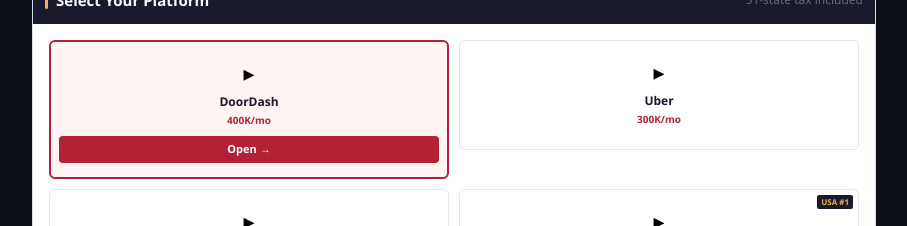
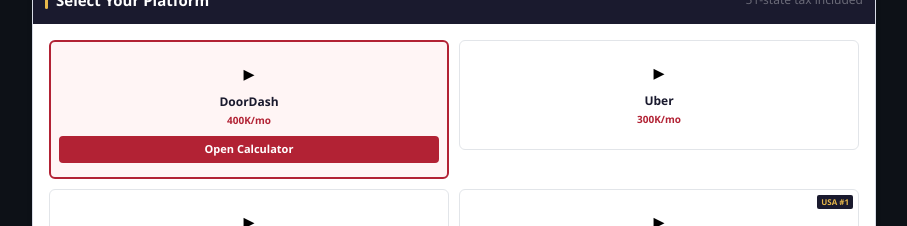
Before and after one commit to devqrcraft-ui/gigwisetax, a Next.js app: page / in a window 1280 px wide. Shown: the part 1540-1766 px from the top of the page, without its empty margins (24-931 px from the left). Built offline with nearby package versions, Linux system fonts and the light colour scheme.

Commit message:
hub: replace arrow symbols with Open Calculator buttons

```diff
--- a/app/home-client.tsx
+++ b/app/home-client.tsx
@@ -400,7 +400,7 @@ export default function HomeClient() {
                         <div style={{ fontSize: 22, marginBottom: 4 }}>{p.emoji}</div>
                         <div style={{ fontSize: 12, fontWeight: 700, color: '#1a1a2e', marginBottom: 2 }}>{p.name}</div>
                         <div style={{ fontSize: 10, color: '#B22234', fontWeight: 600, marginBottom: 8 }}>{p.searches}</div>
-                        <div className="plat-btn">Open →</div>
+                        <div className="plat-btn" style={{background:'#B22234',color:'#fff',fontSize:11,fontWeight:700,padding:'5px 10px',borderRadius:4,marginTop:4}}>Open Calculator</div>
                       </div>
                     </Link>
                   ))}
@@ -588,12 +588,13 @@ export default function HomeClient() {
               <a key={i} href={p.href} style={{background:'rgba(255,255,255,0.04)',border:'1px solid rgba(255,255,255,0.09)',borderRadius:8,padding:'20px',textDecoration:'none',display:'flex',alignItems:'center',gap:16,transition:'all .2s'}}
                 onMouseEnter={e=>{(e.currentTarget as HTMLElement).style.borderColor='rgba(232,184,75,0.5)';(e.currentTarget as HTMLElement).style.background='rgba(232,184,75,0.07)';}}
                 onMouseLeave={e=>{(e.currentTarget as HTMLElement).style.borderColor='rgba(255,255,255,0.09)';(e.currentTarget as HTMLElement).style.background='rgba(255,255,255,0.04)';}}>
-                <div style={{fontSize:36,flexShrink:0}}>{p.emoji}</div>
+
                 <div style={{flex:1}}>
                   <div style={{fontSize:17,fontWeight:800,color:'#fff',marginBottom:4}}>{p.name} Tax Calculator</div>
                   <div style={{fontSize:13,color:'rgba(255,255,255,0.5)',marginBottom:6}}>{p.desc}</div>
                   <div style={{fontSize:15,fontWeight:700,color:'#4ade80'}}>{p.ex}</div>
                 </div>
+                <div style={{flexShrink:0,background:'#B22234',color:'#fff',fontSize:12,fontWeight:700,padding:'8px 16px',borderRadius:6,whiteSpace:'nowrap'}}>Open Calculator</div>
               </a>
             ))}
           </div>
```
